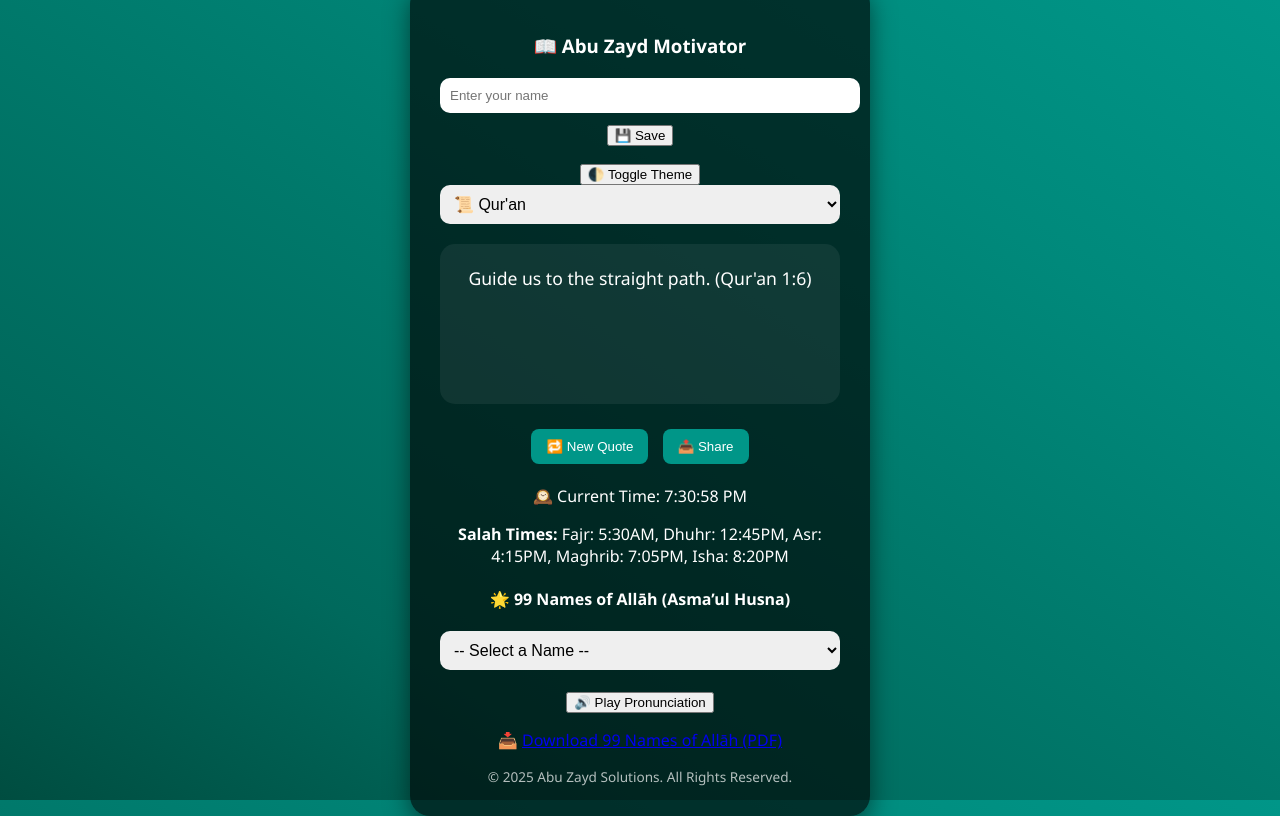
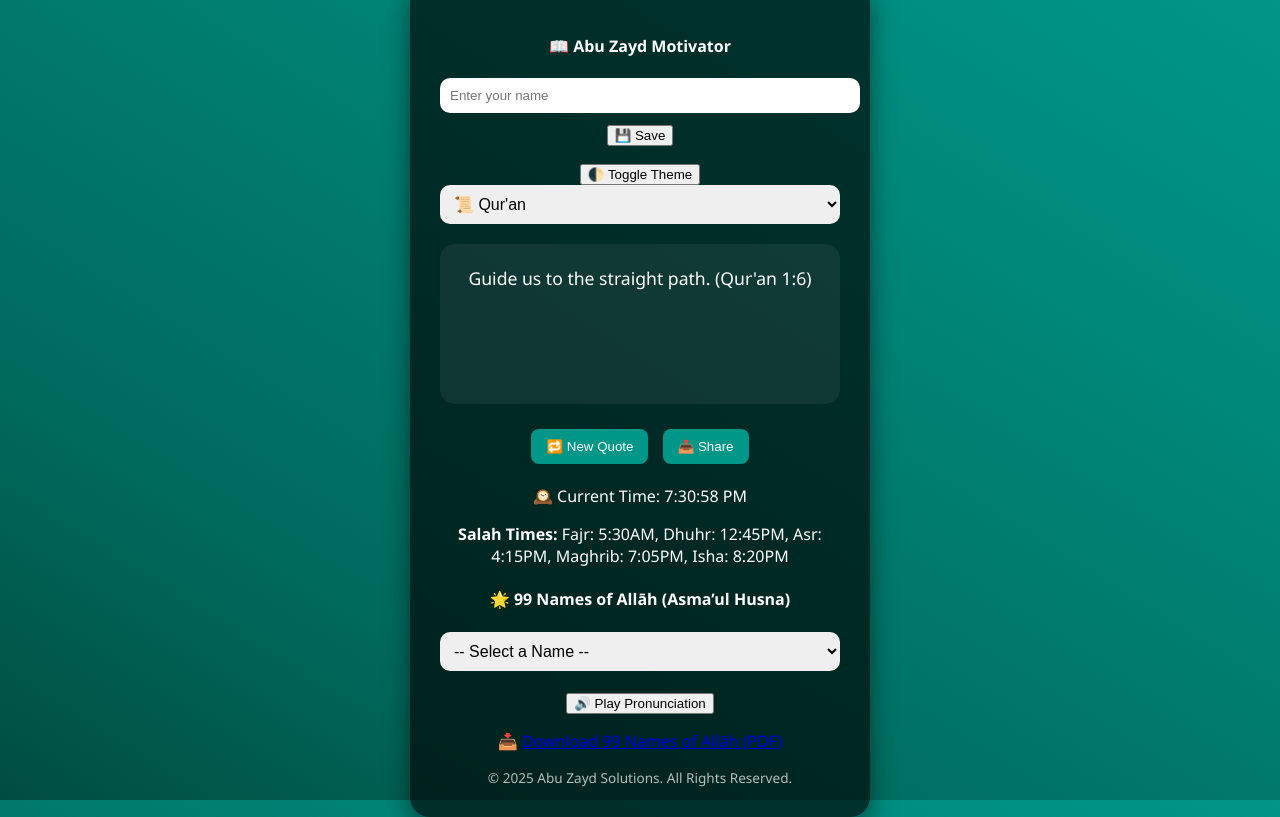
Before and after one commit to samweb1122/Abu-Zayd-motivation-, a plain HTML site: page index.html in a window 1280 px wide. Drawn offline with Linux system fonts and the light colour scheme.

Commit message:
Update index.html

```diff
--- a/index.html
+++ b/index.html
@@ -10,7 +10,7 @@
 </head>
 <body>
   <div class="container" id="mainContainer">
-    <h3>📖 Abu Zayd Motivator</h3>
+    <h4>📖 Abu Zayd Motivator</h4>
 
     <input type="text" id="userName" placeholder="Enter your name" />
     <button onclick="saveUserName()">💾 Save</button>
```
